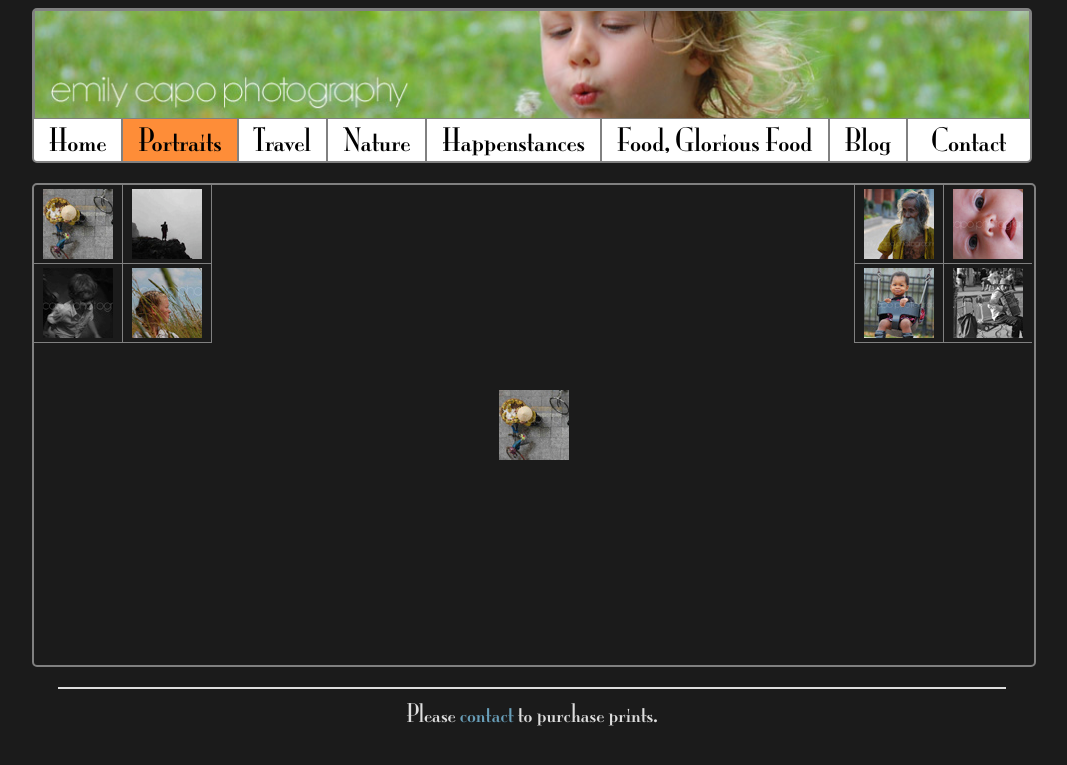
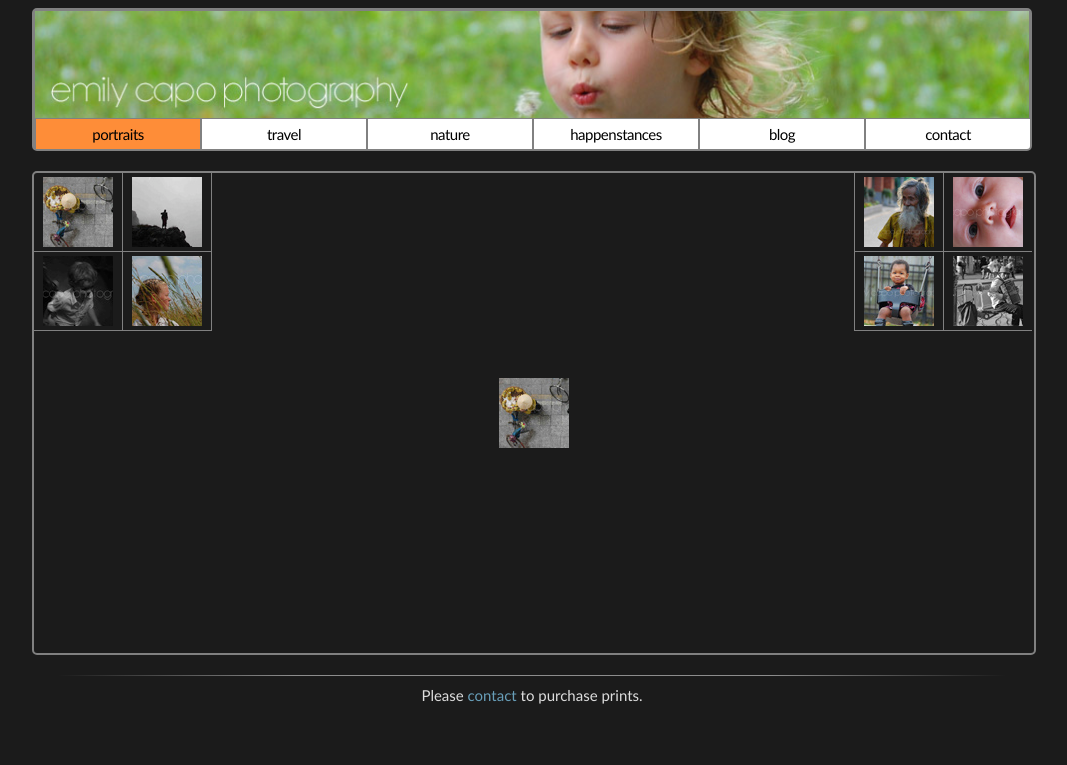
Before and after one commit to dcapo/emily_capo_portfolio, a PHP site: page /gallery.php?category=portraits in a window 1280 px wide. Shown: the top 765 px of the page, without its empty margins (108-1175 px from the left). Run offline with PHP 8.4, Linux system fonts and the light colour scheme; some libraries are stand-ins or nearby versions.

Commit message:
food category removed, font changed

```diff
--- a/contact.php
+++ b/contact.php
@@ -10,7 +10,7 @@
 			<?php include('header.php'); ?>
 
 			<div class='contact info-box'>
-				Thank you for your interest in my photography! I hope you have enjoyed touring this site.
+				Thank you for your interest in my photography! <br /> I hope you have enjoyed touring this site.
 				If you have any questions or would like to buy prints, please feel free to contact me at
 				<a href='mailto:emilycapo@gmail.com'>emilycapo@gmail.com</a>.
 			</div>
--- a/gallery.php
+++ b/gallery.php
@@ -53,7 +53,7 @@
 	}
 
 	$imagesPerPage = 24;
-	$categories = array('portraits', 'travel', 'nature', 'happenstances', 'food');
+	$categories = array('portraits', 'travel', 'nature', 'happenstances');
 	if (isset($_GET['category']) && in_array($_GET['category'], $categories)) {
 		$selectedTabName = $_GET['category'];
 		$banner="static/images/banners/$selectedTabName.jpg";
--- a/header.php
+++ b/header.php
@@ -38,14 +38,12 @@
 	}
 
 	$tabs = array(
-		'home' => new Tab('Home', 'index.php', 'home'),
-		'portraits' => new Tab('Portraits', 'gallery.php?category=portraits', 'portraits gallery'),
-		'travel' => new Tab('Travel', 'gallery.php?category=travel', 'travel gallery'),
-		'nature' => new Tab('Nature', 'gallery.php?category=nature', 'nature gallery'),
-		'happenstances' => new Tab('Happenstances', 'gallery.php?category=happenstances', 'happenstances gallery'),
-		'food' => new Tab('Food, Glorious Food', 'gallery.php?category=food', 'food gallery'),
-		'blog' => new Tab('Blog', 'http://ecapo.wordpress.com', 'blog'),
-		'contact' => new Tab('Contact', 'contact.php', 'contact')
+		'portraits' => new Tab('portraits', 'gallery.php?category=portraits', 'portraits gallery'),
+		'travel' => new Tab('travel', 'gallery.php?category=travel', 'travel gallery'),
+		'nature' => new Tab('nature', 'gallery.php?category=nature', 'nature gallery'),
+		'happenstances' => new Tab('happenstances', 'gallery.php?category=happenstances', 'happenstances gallery'),
+		'blog' => new Tab('blog', 'http://ecapo.wordpress.com', 'blog'),
+		'contact' => new Tab('contact', 'contact.php', 'contact')
 	);
 
 	if (isset($tabs[$selectedTabName])) {
@@ -57,7 +55,7 @@
 ?>
 
 <div id="header">
-	<img src="<?= $banner ?>" border="1" />
+	<a style="display:block;" href="index.php"><img class="banner" src="<?= $banner ?>" border="1" /></a>
 	<div class="navigation">
 			<?php
 				foreach ($tabs as $tab) {
--- a/index.php
+++ b/index.php
@@ -17,7 +17,6 @@
 				<img class="travel sample" src="static/images/samples/travel.jpg" />
 				<img class="nature sample" src="static/images/samples/nature.jpg" />
 				<img class="happenstances sample" src="static/images/samples/happenstances.jpg" />
-				<img class="food sample" src="static/images/samples/food.jpg" />
 			</div>
 
 			<?php include('footer.php'); ?>
--- a/static/main.css
+++ b/static/main.css
@@ -1,10 +1,5 @@
 body {
     background-color: rgb(27,27,27);
-}
-
-@font-face {
-	font-family: MonaLisa;
-	src: url('mona_lisa.ttf');
 }
 
 #content {
@@ -16,24 +11,28 @@ body {
     border: 2px solid #818181;
     background-color: white;
     border-radius: 5px;
+    position: relative;
 }
 
-#header > img {
+.banner {
     width: 994px;
     border: 1px solid #818181;
 }
 
 .tab {
-    background-color: white;
-    font-family: MonaLisa;
-    font-size: 30px;
+    background-color: ;
+    font-family: "Trebuchet MS", helvetica, sans-serif;
+    font-size: 15px;
+    font-weight: lighter;
+    letter-spacing: -0.5;
     display: inline-block;
     padding: 0px 15px;
-    height: 42px;
-    line-height: 42px;
+    height: 30px;
+    line-height: 30px;
     color: black;
     border-left: 2px solid #818181;
     text-align: center;
+    width: 134px;
 }
 
 .tab.home {
@@ -42,7 +41,6 @@ body {
 }
 
 .tab.contact {
-    padding: 0px 23px;
     border-bottom-right-radius: 5px;
 }
 
@@ -77,15 +75,16 @@ body {
 
 .info-box {
     background-color: rgb(104,158,184);
-    font-family: MonaLisa;
+    font-family: "Trebuchet MS", helvetica, sans-serif;;
     border: 3px solid white;
+    border-radius: 4px;
     padding: 21px;
     text-align: center;
 }
 
 .home.info-box {
     width: 600px;
-    font-size: 25px;
+    font-size: 17px;
     margin: auto;
     border-radius: 10px;
     height: 39px;
@@ -100,7 +99,7 @@ body {
 .contact.info-box {
     margin: 50px auto;
     width: 865px;
-    font-size: 29px;
+    font-size: 17px;
     text-align: center;
     padding: 21px;
 }
@@ -127,24 +126,24 @@ body {
 }
 
 .ruler {
-    height: 2px;
+    height: 1px;
     width: 75%;
     display: block;
     margin: 0px auto;
-    background-color: #DDD;
+    background: -webkit-linear-gradient(left, rgba(255,255,255,0) 0%,rgba(255,255,255, 0.5) 25%,rgba(255,255,255, 0.5) 75%,rgba(255,255,255,0) 100%);
 }
 
 #author {
-    font-family: MonaLisa;
-    font-size: 21px;
+    font-family: "Trebuchet MS", helvetica, sans-serif;;
+    font-size: 10px;
     text-align: center;
-    margin: 25px auto;
+    margin: 13px auto;
     color: #AAA;
 }
 
 #footer {
-    font-family: MonaLisa;
-    font-size: 24px;
+    font-family: "Trebuchet MS", helvetica, sans-serif;;
+    font-size: 15px;
     color: rgb(221,221,221);
     margin: 10px auto;
     text-align: center;
@@ -242,8 +241,8 @@ body {
 
 .paginator {
     color: white;
-    font-family: MonaLisa;
-    font-size: 24px;
+    font-family: "Trebuchet MS", helvetica, sans-serif;;
+    font-size: 14px;
     display: inline-block;
     margin: 0px 5px 20px 5px;
 }
```
Also changed, not shown: static/images/originals/travel/.picasa.ini (deleted), static/images/originals/travel/.picasaoriginals/.picasa.ini (deleted), static/images/originals/travel/.picasaoriginals/_DSC0311.jpg (deleted).
